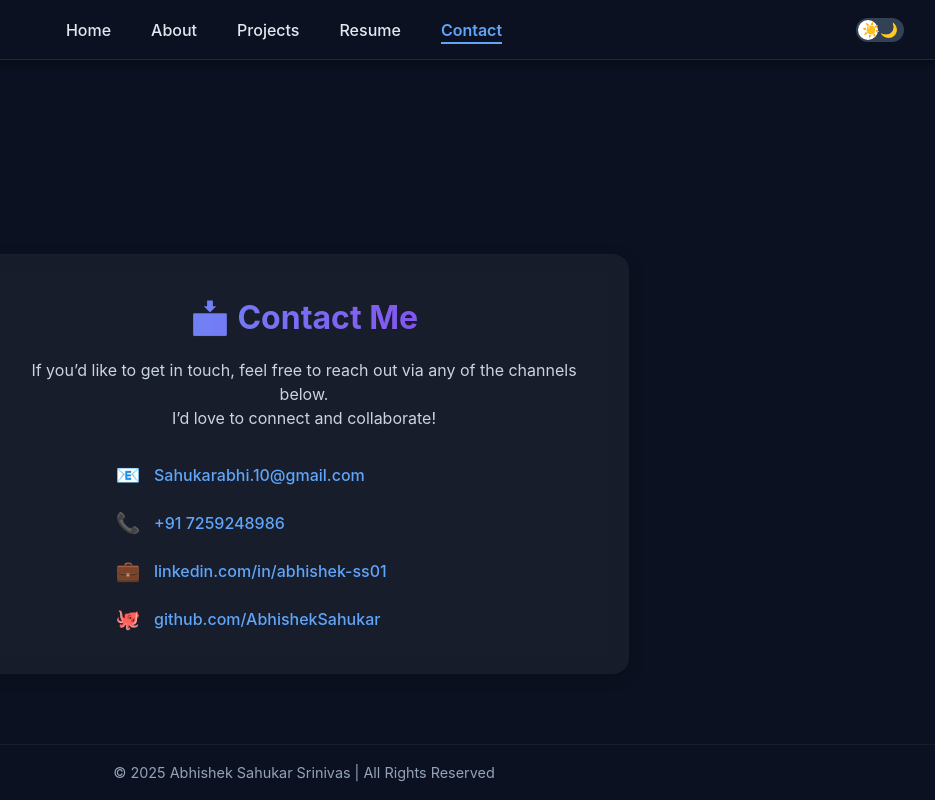
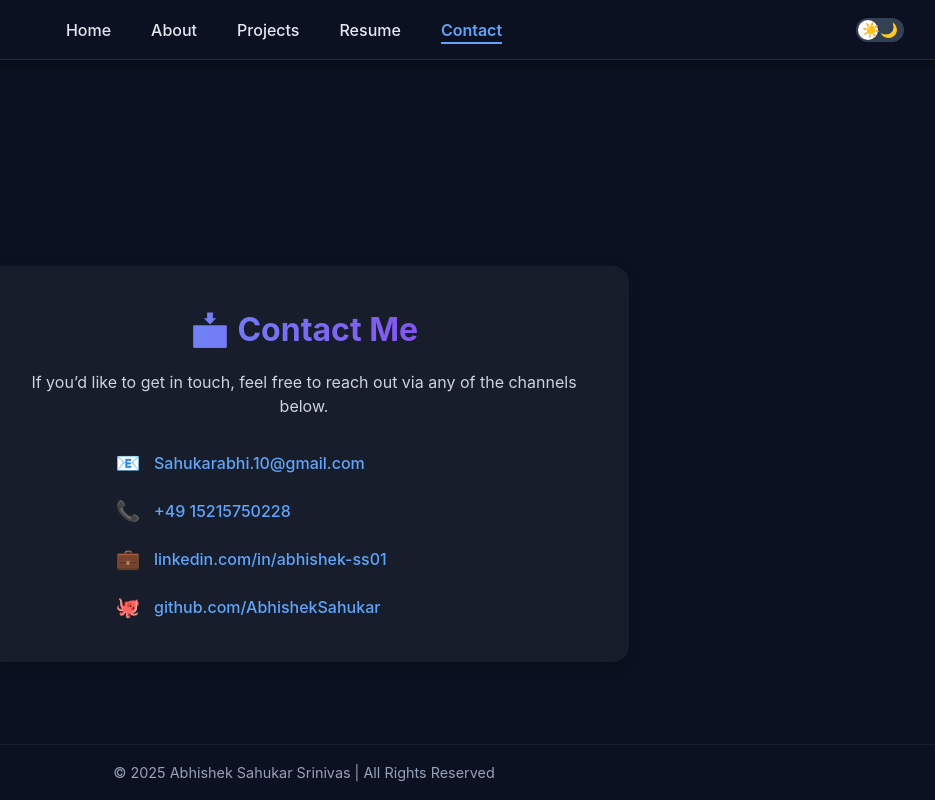
Before and after one commit to AbhishekSahukar/Portfolio_react, a React (Vite) app in the folder my_portfolio/: page /contact in a window 1280 px wide. Shown: the whole page, without its empty margins (336-1271 px from the left). Built offline with nearby package versions, Linux system fonts and the light colour scheme.

Commit message:
Changes and updates

```diff
--- a/my_portfolio/src/pages/About.jsx
+++ b/my_portfolio/src/pages/About.jsx
@@ -21,7 +21,7 @@ function About() {
           <h3>🧠 Skills</h3>
           <ul>
             <li>Python Development,FastAPI, REST APIs</li>
-            <li>GenAI and LLM Integrations (OpenRouter, DeepSeek, Mistral)</li>
+            <li>GenAI and LLM Integration: Langchain, Langgraph, Langfuse, RAG etc</li>
             <li>Cloud &amp; DevOps: AWS, Docker, Render</li>
             <li>UI/UX: Figma, Canva, Streamlit</li>
           </ul>
--- a/my_portfolio/src/pages/Contact.jsx
+++ b/my_portfolio/src/pages/Contact.jsx
@@ -7,7 +7,6 @@ function Contact() {
       <h2>📩 Contact Me</h2>
       <p className="contact-intro">
         If you’d like to get in touch, feel free to reach out via any of the channels below.<br />
-        I’d love to connect and collaborate!
       </p>
 
       <div className="contact-list">
@@ -18,7 +17,7 @@ function Contact() {
 
         <div className="contact-item">
           <span className="icon">📞</span>
-          <a href="tel:+917259248986">+91 7259248986</a>
+          <a href="tel:+917259248986">+49 15215750228 </a>
         </div>
 
         <div className="contact-item">
```
